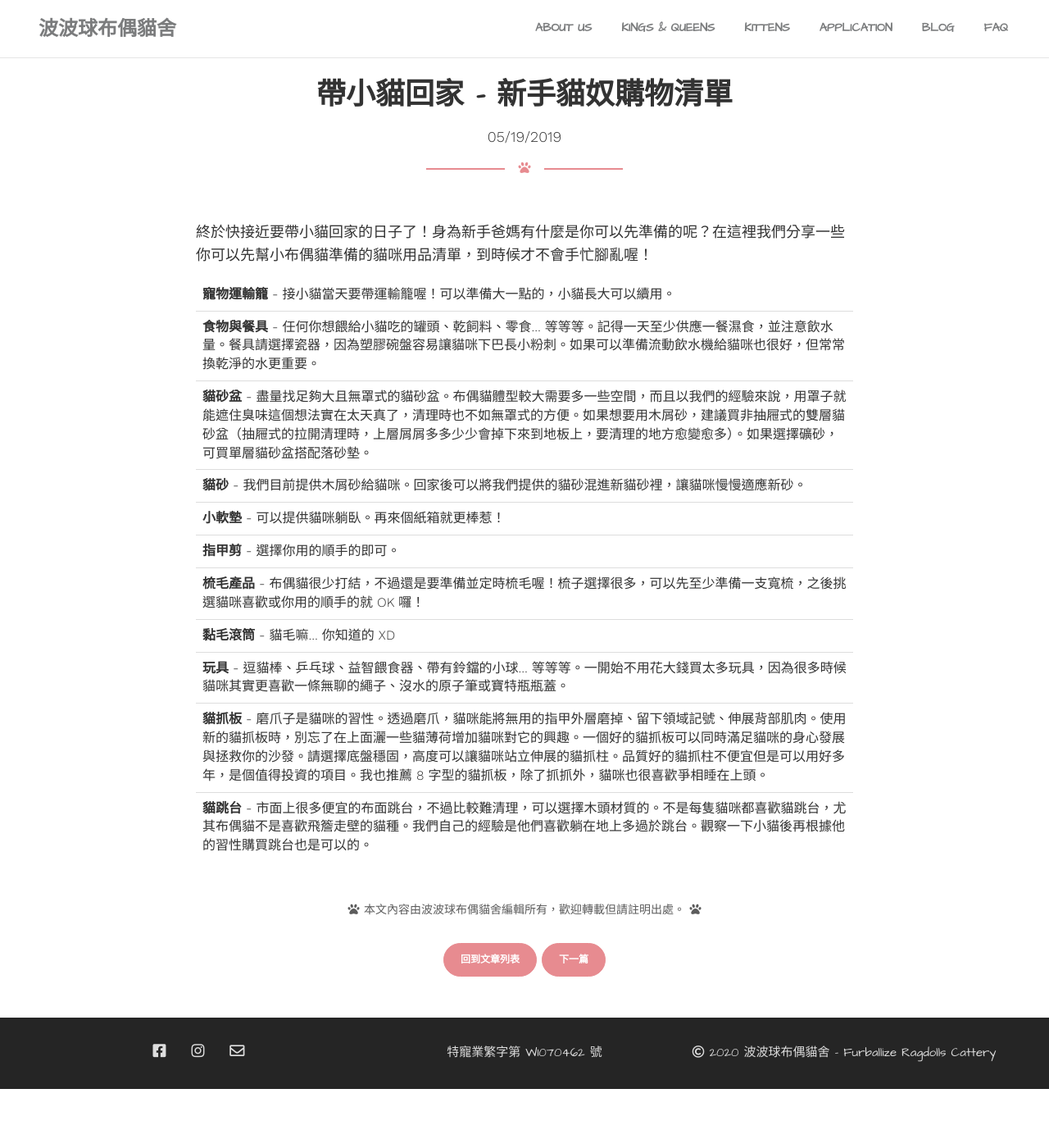
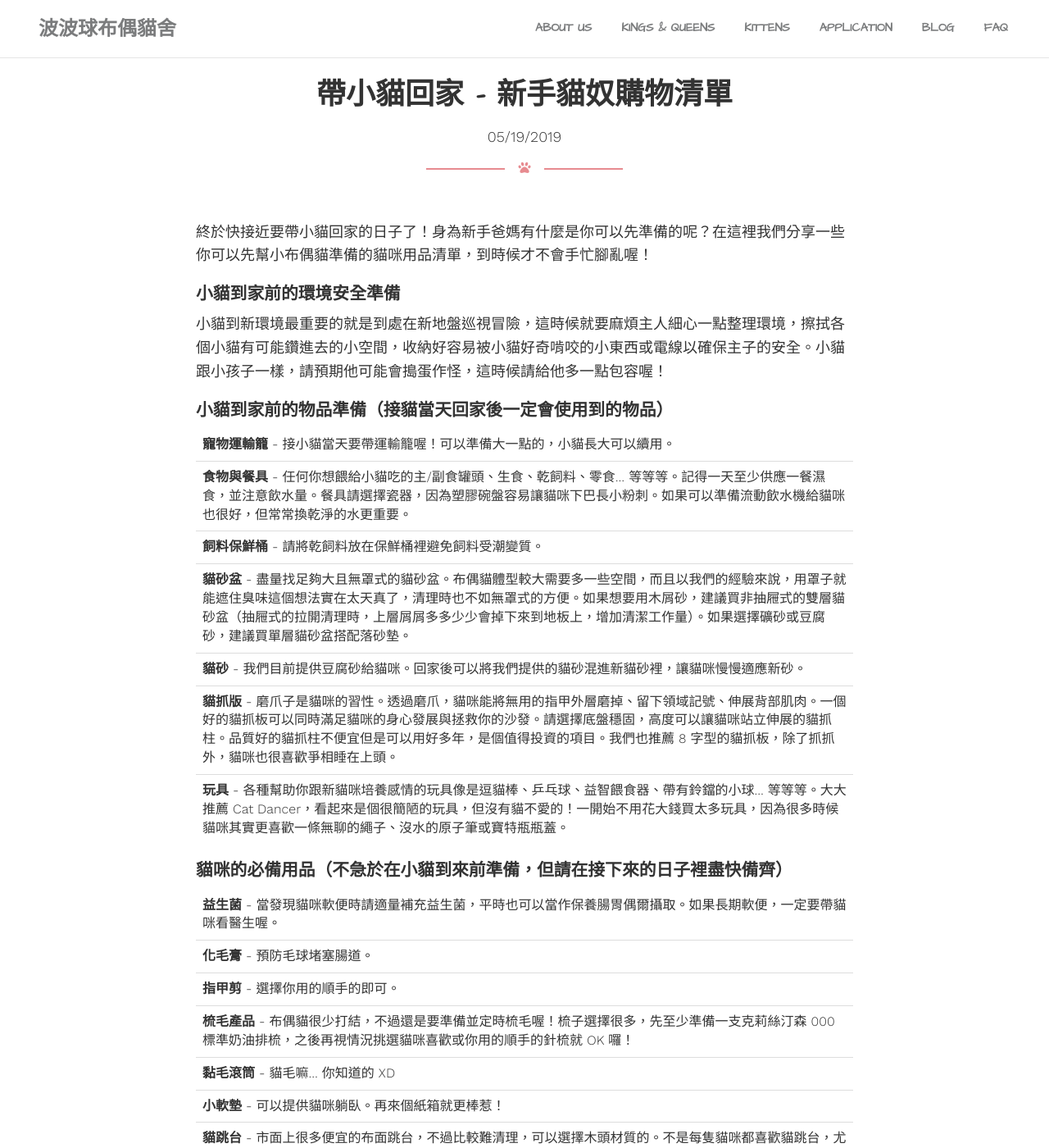
Before and after one commit to furballizeragdolls/furballizeragdolls.github.io, a Jekyll site: the page built from _posts/2019-05-19-newbie-shopping-list.md, in a window 1280 px wide and 1400 px high. Shown: the whole window at 82% size. Built offline with Jekyll 4.4.1, drawn with Linux system fonts in a browser that asks for light colours; nearby versions of some CDN libraries; some web fonts are replaced; comment, search, counter and statistics services are not loaded; some of the changed text lies outside the part shown.

Commit message:
Update post

```diff
--- a/_posts/2019-05-19-newbie-shopping-list.md
+++ b/_posts/2019-05-19-newbie-shopping-list.md
@@ -6,15 +6,39 @@ published: true
 
 終於快接近要帶小貓回家的日子了！身為新手爸媽有什麼是你可以先準備的呢？在這裡我們分享一些你可以先幫小布偶貓準備的貓咪用品清單，到時候才不會手忙腳亂喔！
 
+# 小貓到家前的環境安全準備
+
+小貓到新環境最重要的就是到處在新地盤巡視冒險，這時候就要麻煩主人細心一點整理環境，擦拭各個小貓有可能鑽進去的小空間，收納好容易被小貓好奇啃咬的小東西或電線以確保主子的安全。小貓跟小孩子一樣，請預期他可能會搗蛋作怪，這時候請給他多一點包容喔！
+
+# 小貓到家前的物品準備（接貓當天回家後一定會使用到的物品）
+
 {:.table .table-hover}
 | **寵物運輸籠** - 接小貓當天要帶運輸籠喔！可以準備大一點的，小貓長大可以續用。 |
-| **食物與餐具** - 任何你想餵給小貓吃的罐頭、乾飼料、零食... 等等等。記得一天至少供應一餐濕食，並注意飲水量。餐具請選擇瓷器，因為塑膠碗盤容易讓貓咪下巴長小粉刺。如果可以準備流動飲水機給貓咪也很好，但常常換乾淨的水更重要。 |
-| **貓砂盆** - 盡量找足夠大且無罩式的貓砂盆。布偶貓體型較大需要多一些空間，而且以我們的經驗來說，用罩子就能遮住臭味這個想法實在太天真了，清理時也不如無罩式的方便。如果想要用木屑砂，建議買非抽屜式的雙層貓砂盆（抽屜式的拉開清理時，上層屑屑多多少少會掉下來到地板上，要清理的地方愈變愈多）。如果選擇礦砂，可買單層貓砂盆搭配落砂墊。 |
-| **貓砂** - 我們目前提供木屑砂給貓咪。回家後可以將我們提供的貓砂混進新貓砂裡，讓貓咪慢慢適應新砂。 |
+| **食物與餐具** - 任何你想餵給小貓吃的主/副食罐頭、生食、乾飼料、零食... 等等等。記得一天至少供應一餐濕食，並注意飲水量。餐具請選擇瓷器，因為塑膠碗盤容易讓貓咪下巴長小粉刺。如果可以準備流動飲水機給貓咪也很好，但常常換乾淨的水更重要。 |
+| **飼料保鮮桶** - 請將乾飼料放在保鮮桶裡避免飼料受潮變質。 |
+| **貓砂盆** - 盡量找足夠大且無罩式的貓砂盆。布偶貓體型較大需要多一些空間，而且以我們的經驗來說，用罩子就能遮住臭味這個想法實在太天真了，清理時也不如無罩式的方便。如果想要用木屑砂，建議買非抽屜式的雙層貓砂盆（抽屜式的拉開清理時，上層屑屑多多少少會掉下來到地板上，增加清潔工作量）。如果選擇礦砂或豆腐砂，建議買單層貓砂盆搭配落砂墊。 |
+| **貓砂** - 我們目前提供豆腐砂給貓咪。回家後可以將我們提供的貓砂混進新貓砂裡，讓貓咪慢慢適應新砂。 |
+| **貓抓版** - 磨爪子是貓咪的習性。透過磨爪，貓咪能將無用的指甲外層磨掉、留下領域記號、伸展背部肌肉。一個好的貓抓板可以同時滿足貓咪的身心發展與拯救你的沙發。請選擇底盤穩固，高度可以讓貓咪站立伸展的貓抓柱。品質好的貓抓柱不便宜但是可以用好多年，是個值得投資的項目。我們也推薦 8 字型的貓抓板，除了抓抓外，貓咪也很喜歡爭相睡在上頭。 |
+| **玩具** - 各種幫助你跟新貓咪培養感情的玩具像是逗貓棒、乒乓球、益智餵食器、帶有鈴鐺的小球... 等等等。大大推薦 Cat Dancer，看起來是個很簡陋的玩具，但沒有貓不愛的！一開始不用花大錢買太多玩具，因為很多時候貓咪其實更喜歡一條無聊的繩子、沒水的原子筆或寶特瓶瓶蓋。 |
+
+# 貓咪的必備用品（不急於在小貓到來前準備，但請在接下來的日子裡盡快備齊）
+
+{:.table .table-hover}
+| **益生菌** - 當發現貓咪軟便時請適量補充益生菌，平時也可以當作保養腸胃偶爾攝取。如果長期軟便，一定要帶貓咪看醫生喔。 |
+| **化毛膏** - 預防毛球堵塞腸道。 |
+| **指甲剪** - 選擇你用的順手的即可。 |
+| **梳毛產品** - 布偶貓很少打結，不過還是要準備並定時梳毛喔！梳子選擇很多，先至少準備一支克莉絲汀森 000 標準奶油排梳，之後再視情況挑選貓咪喜歡或你用的順手的針梳就 OK 囉！ |
+| **黏毛滾筒** - 貓毛嘛... 你知道的 XD |
 | **小軟墊** - 可以提供貓咪躺臥。再來個紙箱就更棒惹！ |
-| **指甲剪** - 選擇你用的順手的即可。|
-| **梳毛產品** - 布偶貓很少打結，不過還是要準備並定時梳毛喔！梳子選擇很多，可以先至少準備一支寬梳，之後挑選貓咪喜歡或你用的順手的就 OK 囉！|
-| **黏毛滾筒** - 貓毛嘛... 你知道的 XD |
-| **玩具** - 逗貓棒、乒乓球、益智餵食器、帶有鈴鐺的小球... 等等等。一開始不用花大錢買太多玩具，因為很多時候貓咪其實更喜歡一條無聊的繩子、沒水的原子筆或寶特瓶瓶蓋。|
-| **貓抓板** - 磨爪子是貓咪的習性。透過磨爪，貓咪能將無用的指甲外層磨掉、留下領域記號、伸展背部肌肉。使用新的貓抓板時，別忘了在上面灑一些貓薄荷增加貓咪對它的興趣。一個好的貓抓板可以同時滿足貓咪的身心發展與拯救你的沙發。請選擇底盤穩固，高度可以讓貓咪站立伸展的貓抓柱。品質好的貓抓柱不便宜但是可以用好多年，是個值得投資的項目。我也推薦 8 字型的貓抓板，除了抓抓外，貓咪也很喜歡爭相睡在上頭。 |
 | **貓跳台** - 市面上很多便宜的布面跳台，不過比較難清理，可以選擇木頭材質的。不是每隻貓咪都喜歡貓跳台，尤其布偶貓不是喜歡飛簷走壁的貓種。我們自己的經驗是他們喜歡躺在地上多過於跳台。觀察一下小貓後再根據他的習性購買跳台也是可以的。 |
+| **除蟲滴劑** - 跳蚤會被外出的人類帶進家門，所以即便貓咪不出門也有機會得到跳蚤，請定期自行滴藥或帶去獸醫院除蟲。 |
+| **貓用洗毛精、潤絲精** - 不需要時常洗貓，一到三個月或更久洗一次都 OK，最多一個月洗一次就好！ |
+| **貓用牙膏、牙刷** - 強烈建議從小讓貓咪養成習慣刷牙。 |
+
+# 貓咪的選備用品（在某些條件下非必備，但一定能讓你的布偶貓奴之路更順遂的物品）
+
+{:.table .table-hover}
+| **除濕機** - 台灣氣候潮濕溫暖，固定除濕維持環境乾燥，黴菌才不會找上貓咪喔！當然如果你居住的地方是相對乾燥的（濕度65%以下），除濕機就不一定需要。 |
+| **冷氣** - 我們強烈反對剃毛。天氣熱一定要提供冷氣或陰涼通風的環境給貓咪，台灣大部分地區夏天炎熱，請給布偶貓一個舒適的溫度（26℃ 以下）有助於維持毛量。 |
+| **吸塵器** - 非必要但買了決不後悔，吸貓毛必備！ |
+| **洗耳液** - 不要刻意一直洗貓咪耳朵，健康的貓咪耳朵通常都很乾淨，覺得髒有耳垢再買洗耳液來用。 |
```
